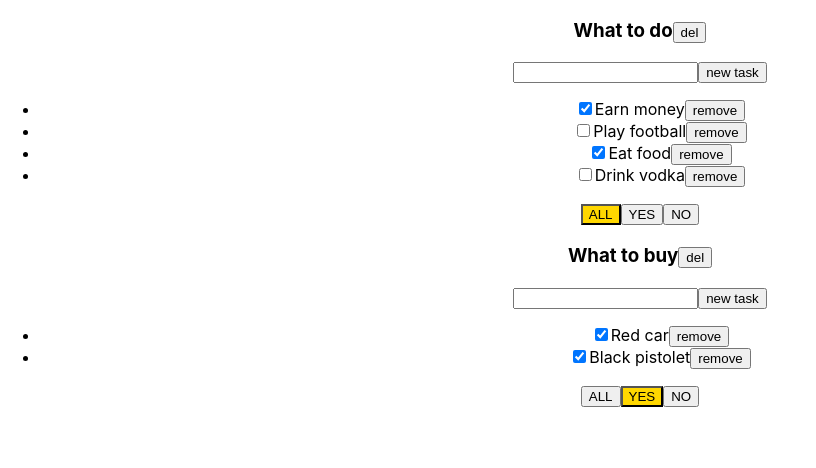
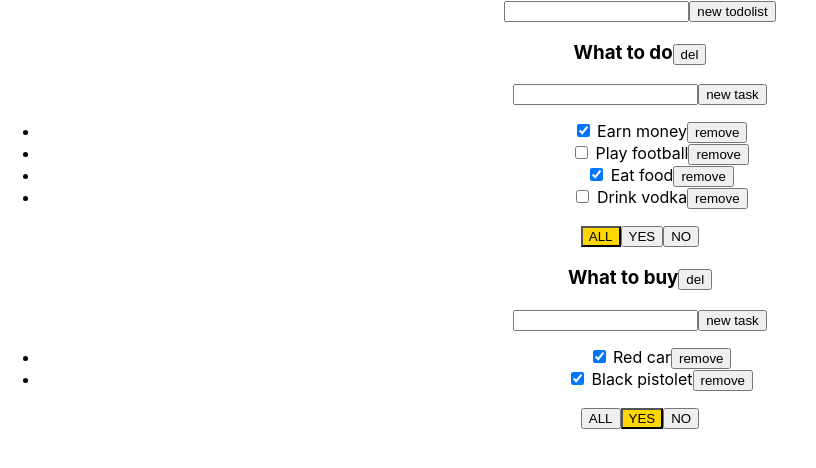
Before and after one commit to pavelminsk1979/repeatTodolist2, a React (Create React App) app: page / in a window 1280 px wide. Shown: the top 468 px of the page, without its empty margins (0-816 px from the left). Built offline with nearby package versions, Linux system fonts and the light colour scheme.

Commit message:
Lesson6 Template edit title task and todolist

```diff
--- a/package.json
+++ b/package.json
@@ -3,6 +3,8 @@
   "version": "0.1.0",
   "private": true,
   "dependencies": {
+    "@material-ui/core": "^4.12.4",
+    "@material-ui/icons": "^4.11.3",
     "@testing-library/jest-dom": "^5.14.1",
     "@testing-library/react": "^13.0.0",
     "@testing-library/user-event": "^13.2.1",
--- a/src/App.tsx
+++ b/src/App.tsx
@@ -2,6 +2,7 @@ import React, {useState} from 'react';
 import './App.css';
 import {Todolist} from "./Todolist";
 import {v1} from "uuid";
+import {TemplateCreatingTaskTudulist} from "./TemplateCreatingTaskTudulist";
 
 
 export type TaskType = {
@@ -17,6 +18,10 @@ type TodolistsStateType = {
     filter: FilterType
 }
 
+type TasksStateType={
+[key:string]:Array<TaskType>
+}
+
 function App() {
     const todolist1 = v1()
     const todolist2 = v1()
@@ -24,7 +29,7 @@ function App() {
         {id: todolist1, title: 'What to do', filter: 'all'},
         {id: todolist2, title: 'What to buy', filter: 'yes'}
     ])
-    const [tasks, setTasks] = useState({
+    const [tasks, setTasks] = useState<TasksStateType>({
             [todolist1]: [
                 {id: v1(), title: 'Earn money', isDone: true},
                 {id: v1(), title: 'Play football', isDone: false},
@@ -39,6 +44,28 @@ function App() {
             ],
         }
     )
+
+    const editTaskTitle = (idTodol: string,idTask: string,editTitle: string) => {
+        setTasks({...tasks,[idTodol]:tasks[idTodol].map(
+            el=>el.id===idTask?{...el,title:editTitle}:el)})
+    }
+
+    const editTodolistTitle = (idTodol: string,editTitle:string) => {
+        setTodolist(todolists.map(el=>el.id===idTodol
+        ?{...el,title:editTitle}:el))
+    }
+
+    const addedTodolistHandler = (text: string) => {
+        const newTodolist1 = v1()
+        setTodolist([{id: newTodolist1, title: text, filter: 'all'},...todolists])
+        setTasks({...tasks,[newTodolist1]:[]})
+    }
+
+    const removeTodolist = (idTodol:string) => {
+        setTodolist(todolists.filter(e=>e.id!==idTodol))
+        delete tasks[idTodol]
+        setTasks({...tasks})
+    }
 
     const changeCheckboxTask = (idTodol:string,idTask: string, isDone: boolean) => {
         setTasks({...tasks,[idTodol]:tasks[idTodol].map(
@@ -64,6 +91,10 @@ function App() {
 
     return (
         <div className="App">
+            <TemplateCreatingTaskTudulist
+                name={'new todolist'}
+            callback={addedTodolistHandler}
+            />
             {
                 todolists.map(todol => {
 
@@ -77,6 +108,9 @@ function App() {
 
                     return (
                         <Todolist
+                            editTaskTitle={editTaskTitle}
+                            editTodolistTitle={editTodolistTitle}
+                            removeTodolist={removeTodolist}
                             todolistId={todol.id}
                             key={todol.id}
                             filterValue={todol.filter}
--- /dev/null
+++ b/src/TemplateCreatingTaskTudulist.tsx
@@ -0,0 +1,47 @@
+import st from "./Todolist.module.css";
+import React, {ChangeEvent, KeyboardEvent, useState} from "react";
+
+
+type TemplateCreatingTaskTudulistType={
+    callback:(text: string)=>void
+    name:string
+}
+
+export const TemplateCreatingTaskTudulist = (props:TemplateCreatingTaskTudulistType) => {
+
+    const [text, setText] = useState('')
+    const [inputRed, setInputRed] = useState<string | null>(null)
+
+    const inputStateForText = (event: ChangeEvent<HTMLInputElement>) => {
+        setText(event.currentTarget.value)
+        setInputRed(null)
+    }
+
+    const EnterForAddedTask = (event: KeyboardEvent<HTMLInputElement>) => {
+        if (event.key === 'Enter') {
+            addedTaskHandler()
+        }
+    }
+
+    const addedTaskHandler = () => {
+        if (text.trim() !== '') {
+            props.callback(text.trim())
+        }else {setInputRed('Text requaried!')}
+        setText('')
+    }
+
+  return(
+      <div>
+        <input
+            className={inputRed?st.redInput:''}
+            onKeyPress={EnterForAddedTask}
+            value={text}
+            onChange={inputStateForText}
+        />
+        <button onClick={addedTaskHandler}>
+            {props.name}
+        </button>
+        {inputRed&&<div className={st.redAllert}>{inputRed}</div>}
+      </div>
+  )
+}
--- /dev/null
+++ b/src/TemplateEditTitle.tsx
@@ -0,0 +1,34 @@
+import {ChangeEvent, useState} from "react";
+
+type TemplateEditTitleType = {
+    title:string
+    callback:(editTitle:string)=>void
+}
+
+export const TemplateEditTitle = (props: TemplateEditTitleType) => {
+    const [toggleForEdit, setToggleForEdit] = useState(false)
+    const[editTitle,setEditTitle]=useState(props.title)
+
+    const editTitleHandler = () => {
+        props.callback(editTitle)
+        setToggleForEdit(false)
+    }
+
+    const setEditTitleHandler = (event:ChangeEvent<HTMLInputElement>) => {
+        setEditTitle(event.currentTarget.value)
+    }
+
+    const onDoubleClickHandler = () => {
+        setToggleForEdit(true)
+    }
+
+    return (
+        toggleForEdit
+            ? <input
+            onBlur={editTitleHandler}
+            autoFocus
+            onChange={setEditTitleHandler}
+                value={editTitle}/>
+            :<span onDoubleClick={onDoubleClickHandler}> {props.title}</span>
+    )
+}
--- a/src/Todolist.tsx
+++ b/src/Todolist.tsx
@@ -1,49 +1,51 @@
-import React, {ChangeEvent, KeyboardEvent, useState} from 'react';
+import React from 'react';
 import {FilterType, TaskType} from "./App";
 import st from './Todolist.module.css';
+import {TemplateCreatingTaskTudulist} from "./TemplateCreatingTaskTudulist";
+import {TemplateEditTitle} from "./TemplateEditTitle";
 
 type TodolistType = {
     header: string
     tasks: Array<TaskType>
-    removeTask: (idTodol:string,idTask: string) => void
-    filterTasks: (idTodol:string,valueButtonFilter: FilterType) => void
-    addedTask: (idTodol:string,text: string) => void
-    changeCheckboxTask: (idTodol:string,idTask: string, isDone: boolean) => void
-    filterValue:FilterType
-    todolistId:string
+    removeTask: (idTodol: string, idTask: string) => void
+    filterTasks: (idTodol: string, valueButtonFilter: FilterType) => void
+    addedTask: (idTodol: string, text: string) => void
+    changeCheckboxTask: (idTodol: string, idTask: string, isDone: boolean) => void
+    filterValue: FilterType
+    todolistId: string
+    removeTodolist: (idTodol: string) => void
+    editTodolistTitle: (idTodol: string, editTitle: string) => void
+    editTaskTitle: (idTodol: string,idTask: string,editTitle: string) => void
 }
 
 export function Todolist(props: TodolistType) {
-    const [text, setText] = useState('')
-    const [inputRed, setInputRed] = useState<string | null>(null)
 
-    const inputStateForText = (event: ChangeEvent<HTMLInputElement>) => {
-        setText(event.currentTarget.value)
-        setInputRed(null)
+    const addedTaskHandler = (text: string) => {
+        props.addedTask(props.todolistId, text)
     }
 
-    const addedTaskHandler = () => {
-        if (text.trim() !== '') {
-            props.addedTask(props.todolistId,text.trim())
-        }else {setInputRed('Text requaried!')}
-        setText('')
-    }
-    const EnterForAddedTask = (event: KeyboardEvent<HTMLInputElement>) => {
-        if (event.key === 'Enter') {
-            addedTaskHandler()
-        }
+    const removeTodolistHandler = () => {
+        props.removeTodolist(props.todolistId)
     }
 
     const removeHundler = (idTask: string) => {
-        props.removeTask(props.todolistId,idTask)
+        props.removeTask(props.todolistId, idTask)
     }
 
-    const filterTasksHandler = (idTodol:string,valueButtonFilter: FilterType) => {
-        props.filterTasks(idTodol,valueButtonFilter)
+    const filterTasksHandler = (idTodol: string, valueButtonFilter: FilterType) => {
+        props.filterTasks(idTodol, valueButtonFilter)
     }
 
     const changeCheckboxHandler = (idTask: string, isDone: boolean) => {
-        props.changeCheckboxTask(props.todolistId,idTask, isDone)
+        props.changeCheckboxTask(props.todolistId, idTask, isDone)
+    }
+
+    const editTodolistTitleHandler = (editTitle: string) => {
+        props.editTodolistTitle(props.todolistId, editTitle)
+    }
+
+    const editTaskTitleHandler = (idTask: string, editTitle: string) => {
+      props.editTaskTitle(props.todolistId,idTask,editTitle)
     }
 
 
@@ -51,22 +53,18 @@ export function Todolist(props: TodolistType) {
         <div>
             <div>
                 <h3>
-                    {props.header}
-                    <button>del</button>
+                    <TemplateEditTitle
+                        callback={editTodolistTitleHandler}
+                        title={props.header}
+                    />
+
+                    <button onClick={removeTodolistHandler}>del</button>
                 </h3>
 
-                <div>
-                    <input
-                        className={inputRed?st.redInput:''}
-                        onKeyPress={EnterForAddedTask}
-                        value={text}
-                        onChange={inputStateForText}
-                    />
-                    <button onClick={addedTaskHandler}>
-                        new task
-                    </button>
-                    {inputRed&&<div className={st.redAllert}>{inputRed}</div>}
-                </div>
+                <TemplateCreatingTaskTudulist
+                    name={'new task'}
+                    callback={addedTaskHandler}
+                />
                 <ul>
                     {
                         props.tasks.map(tsk => {
@@ -79,7 +77,11 @@ export function Todolist(props: TodolistType) {
                                         type="checkbox"
                                         checked={tsk.isDone}
                                     />
-                                    <span>{tsk.title}</span>
+                                    <TemplateEditTitle
+                                        title={tsk.title}
+                                        callback={
+                                            (editTitle: string) => editTaskTitleHandler(
+                                                tsk.id, editTitle)}/>
                                     <button onClick={() => removeHundler(tsk.id)}>remove</button>
                                 </li>
                             )
@@ -87,15 +89,18 @@ export function Todolist(props: TodolistType) {
                     }
                 </ul>
                 <div>
-                    <button className={props.filterValue==='all'?st.buttonFilter:''}
-                        onClick={() => filterTasksHandler(
-                            props.todolistId,'all')}>ALL</button>
-                    <button className={props.filterValue==='yes'?st.buttonFilter:''}
-                        onClick={() => filterTasksHandler(
-                            props.todolistId,'yes')}>YES</button>
-                    <button className={props.filterValue==='no'?st.buttonFilter:''}
-                        onClick={() => filterTasksHandler(
-                            props.todolistId,'no')}>NO</button>
+                    <button className={props.filterValue === 'all' ? st.buttonFilter : ''}
+                            onClick={() => filterTasksHandler(
+                                props.todolistId, 'all')}>ALL
+                    </button>
+                    <button className={props.filterValue === 'yes' ? st.buttonFilter : ''}
+                            onClick={() => filterTasksHandler(
+                                props.todolistId, 'yes')}>YES
+                    </button>
+                    <button className={props.filterValue === 'no' ? st.buttonFilter : ''}
+                            onClick={() => filterTasksHandler(
+                                props.todolistId, 'no')}>NO
+                    </button>
                 </div>
             </div>
         </div>
```
Also changed, not shown: 1 other file (tests, documents, lock files or other folders).
